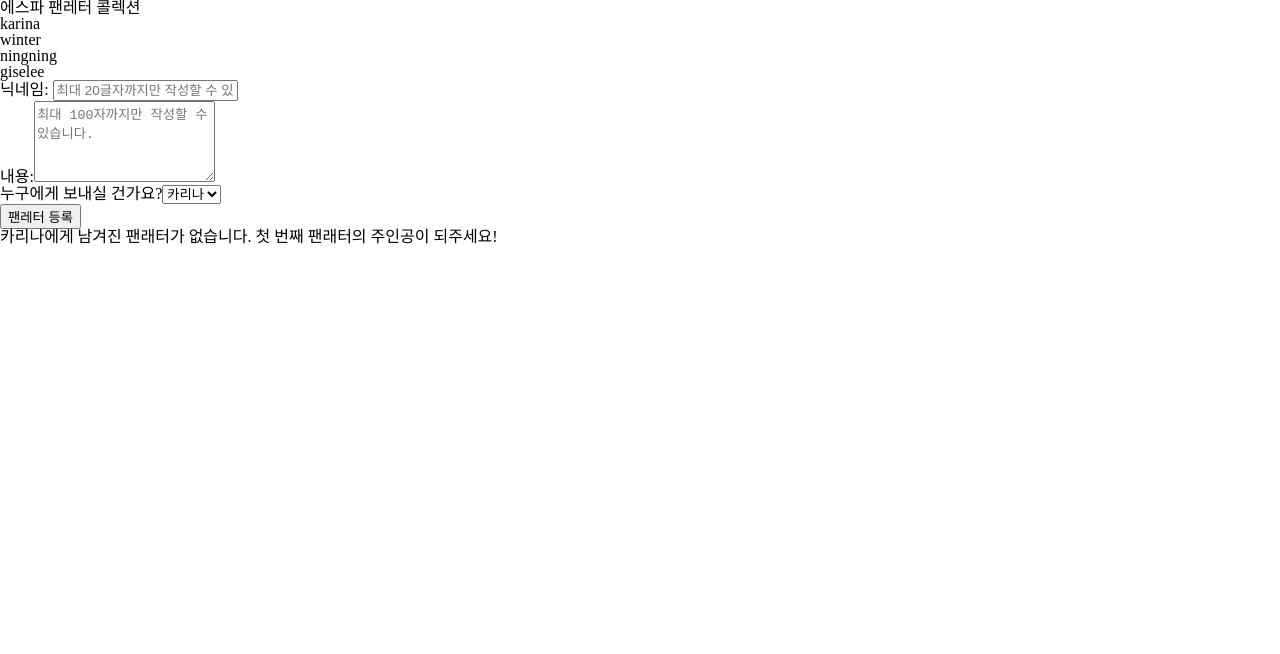
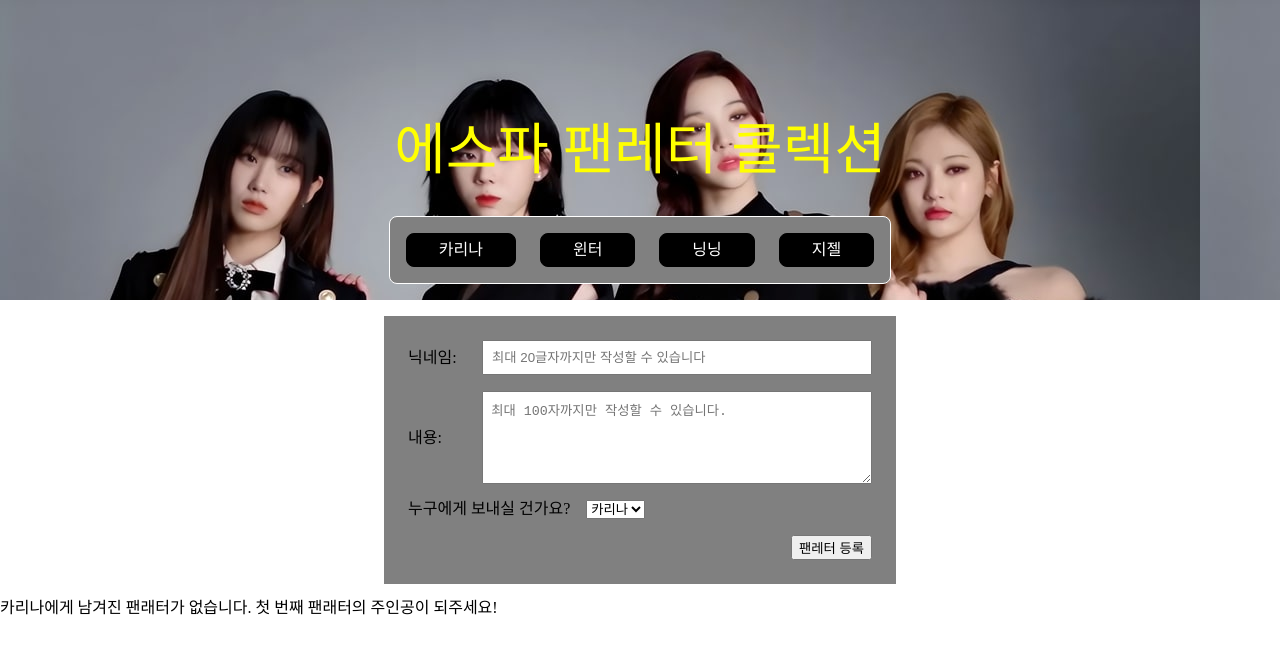
Before and after one commit to dygmm4288/fan-letter, a React (Create React App) app: page / in a window 1280 px wide. Shown: the top 654 px of the page. Built offline with nearby package versions, Linux system fonts and the light colour scheme.

Commit message:
css 일부 추가 / issue : 다른 멤버로 이동 시 런타임 에러 발생하는 오류 발생

```diff
--- a/src/components/Header.jsx
+++ b/src/components/Header.jsx
@@ -1,4 +1,6 @@
+import { memberKoreanMap } from "App";
 import styled from "styled-components";
+import aespa from "../assets/img/aespa.jpg";
 
 export default function Header({
   handleSelectMember,
@@ -14,7 +16,7 @@
             <MemberNavItem
               key={"nav-item/" + member}
               handleSelectMember={handleSelectMember}
-              member={member}
+              member={memberKoreanMap[member]}
               selected={member === selectedMember}
             />
           ))}
@@ -32,6 +34,48 @@
   );
 }
 
-const StyledHeader = styled.header``;
-const StyledNavList = styled.ul``;
-const StyledNavListItem = styled.li``;
+const StyledHeader = styled.header`
+  height: 300px;
+  background: url(${aespa});
+
+  display: flex;
+  flex-direction: column;
+  align-items: center;
+  justify-content: center;
+
+  position: relative;
+
+  h1 {
+    color: yellow;
+    font-size: 3.5rem;
+  }
+  nav {
+    position: absolute;
+    bottom: 1rem;
+  }
+`;
+const StyledNavList = styled.ul`
+  display: flex;
+  flex-direction: row;
+
+  background-color: gray;
+  border: 1px solid white;
+
+  gap: 1.5rem;
+
+  padding: 1rem;
+
+  border-radius: 0.5rem;
+`;
+const StyledNavListItem = styled.li`
+  border-radius: 0.5rem;
+  padding: 0.5rem 2rem;
+  background-color: black;
+  color: white;
+  border: 1px solid black;
+
+  &:hover {
+    background-color: yellow;
+    color: black;
+  }
+`;
--- a/src/components/LetterForm.jsx
+++ b/src/components/LetterForm.jsx
@@ -39,7 +39,7 @@
             placeholder='최대 100자까지만 작성할 수 있습니다.'></textarea>
         </StyledRow>
       </StyledInputWrapper>
-      <div>
+      <div className='select-wrapper'>
         <label htmlFor='select-memeber'>누구에게 보내실 건가요?</label>
         <select onChange={handleEtargetValue("selected")}>
           {members.map((member) => (
@@ -54,6 +54,42 @@
   );
 }
 
-const StyledForm = styled.form``;
-const StyledInputWrapper = styled.div``;
-const StyledRow = styled.div``;
+const StyledForm = styled.form`
+  width: 512px;
+  margin: 0 auto;
+  background-color: gray;
+
+  padding: 1.5rem;
+
+  display: flex;
+  flex-direction: column;
+  gap: 1rem;
+
+  button {
+    align-self: flex-end;
+  }
+
+  .select-wrapper label {
+    margin-right: 1rem;
+  }
+`;
+const StyledInputWrapper = styled.div`
+  display: flex;
+  flex-direction: column;
+  gap: 1rem;
+`;
+const StyledRow = styled.div`
+  display: flex;
+  flex-direction: row;
+  justify-content: flex-start;
+  align-items: center;
+
+  label {
+    flex: 0.2;
+  }
+  input,
+  textarea {
+    flex: 1;
+    padding: 0.5rem;
+  }
+`;
--- a/src/components/LetterList.jsx
+++ b/src/components/LetterList.jsx
@@ -3,6 +3,7 @@
 import LetterItem from "./LetterItem";
 
 export default function LetterList({ memberName, letters, handleNavigate }) {
+  console.log(letters);
   const ifEmptyThan = alter(() => letters.length === 0);
 
   return (
--- a/src/pages/Home.jsx
+++ b/src/pages/Home.jsx
@@ -4,6 +4,7 @@
 import LetterList from "components/LetterList";
 import { useRef, useState } from "react";
 import { useNavigate } from "react-router-dom";
+import styled from "styled-components";
 import { v4 as uuid } from "uuid";
 import defaultAvatar from "../assets/img/default-avatar.png";
 
@@ -47,7 +48,7 @@
   };
 
   return (
-    <>
+    <StyledHome>
       <Header
         handleSelectMember={handleSelectMember}
         members={members.current}
@@ -63,6 +64,14 @@
         letters={memberLetterList[selectedMember]}
         handleNavigate={handleNavigate}
       />
-    </>
+    </StyledHome>
   );
 }
+
+const StyledHome = styled.div`
+  width: 100vw;
+
+  display: flex;
+  flex-direction: column;
+  gap: 1rem;
+`;
```
